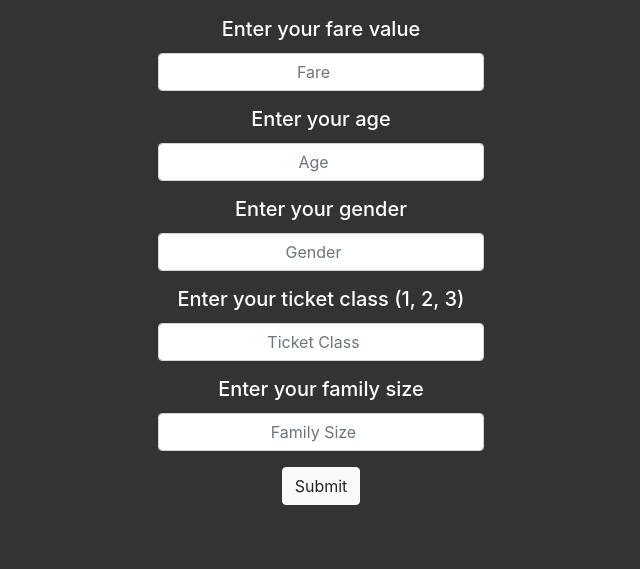
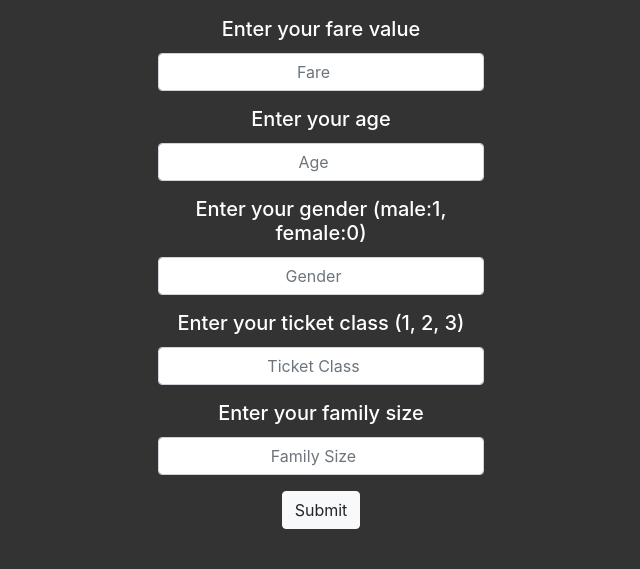
Before and after one commit to DannonChoo/TitanicMachineLearning, a Flask app: page / in a window 1280 px wide. Shown: the part 298-867 px from the top of the page, without its empty margins (319-959 px from the left). Before the commit the page ends 803 px from the top, so only its background shows below. Run offline with Flask 2, Linux system fonts and the light colour scheme; parts of the project's set-up code (start-up, migrations or seed data) failed here and were passed over; some libraries are stand-ins or nearby versions.

Commit message:
Made instruction for gender input more descriptive

```diff
--- a/templates/index.html
+++ b/templates/index.html
@@ -48,7 +48,7 @@
                                     <input required type="number" class="form-control text-center" name="optionId"
                                         placeholder="Age">
                                 </div>
-                                <h5>Enter your gender</h5>
+                                <h5>Enter your gender (male:1, female:0)</h5>
                                 <div class="form-group text-white text-center">
                                     <input required type="number" class="form-control text-center" name="optionId"
                                         placeholder="Gender">
```
